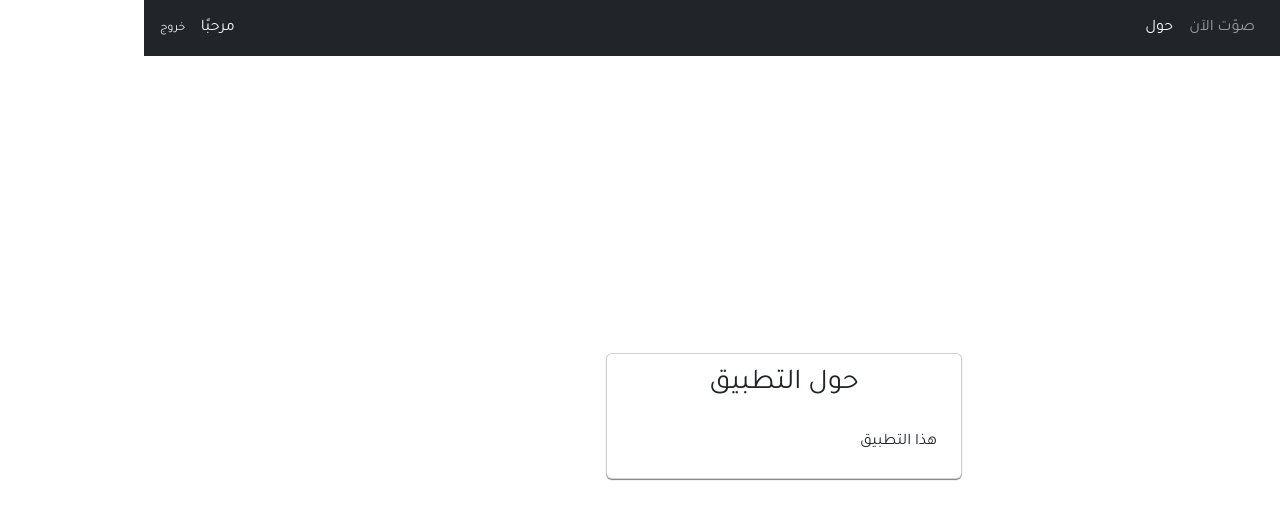
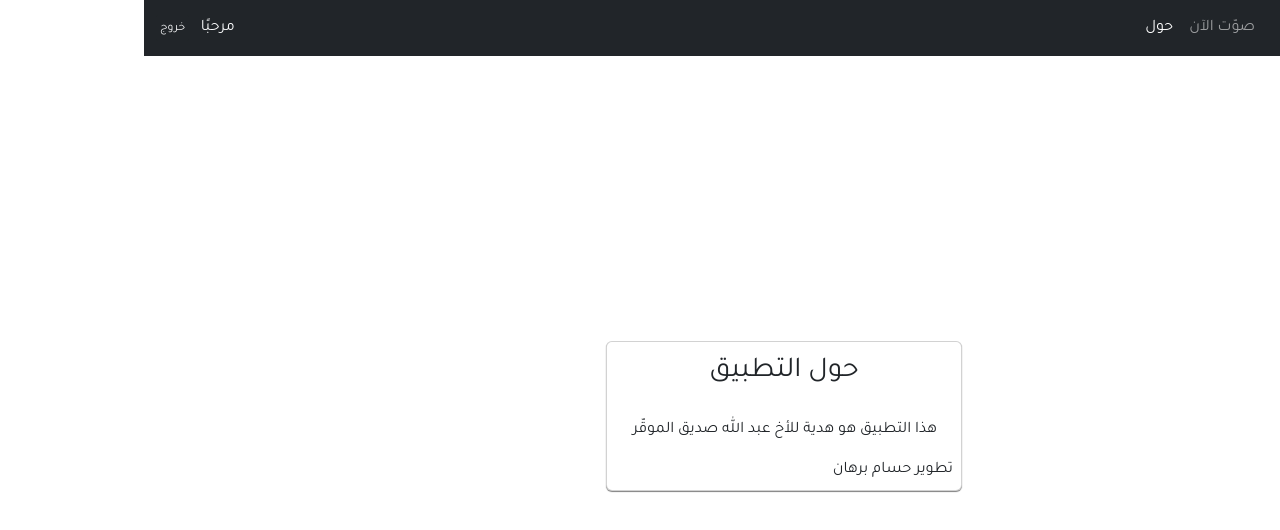
Before and after one commit to husam79/voting-app, a React (Create React App) app: page /about in a window 1280 px wide. Shown: the top 530 px of the page. Built offline with nearby package versions, Linux system fonts and the light colour scheme.

Commit message:
add more information to about page

```diff
--- a/src/pages/about.page.js
+++ b/src/pages/about.page.js
@@ -5,7 +5,8 @@ export default function AboutPage() {
                 <div className="col-md-4">
                     <div className="card">
                         <div className="card-title text-center" style={{fontSize:'1.8rem'}}>حول التطبيق</div>
-                        <div className="card-body"> هذا التطبيق</div>
+                        <div className="card-body"> هذا التطبيق هو هدية للأخ عبد الله صديق الموقّر</div>
+                        <div className="card-fotter"> تطوير حسام برهان</div>
                     </div>
                 </div>
             </div>
```
